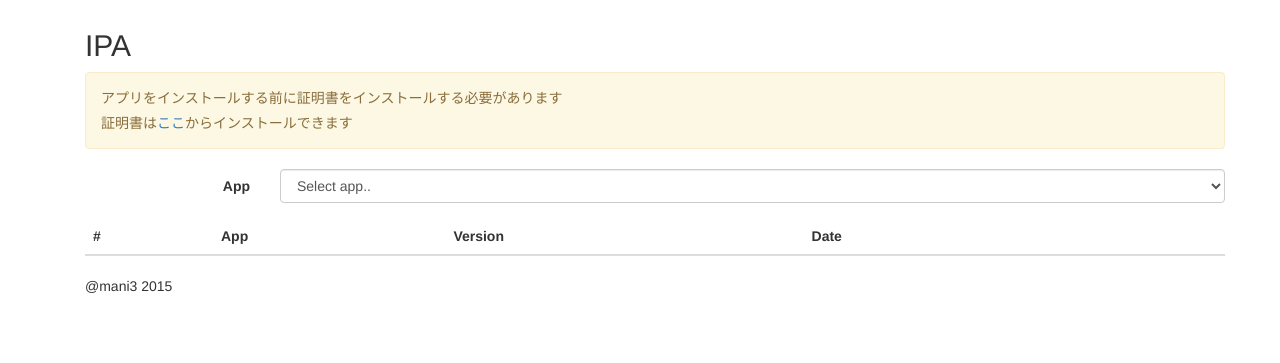
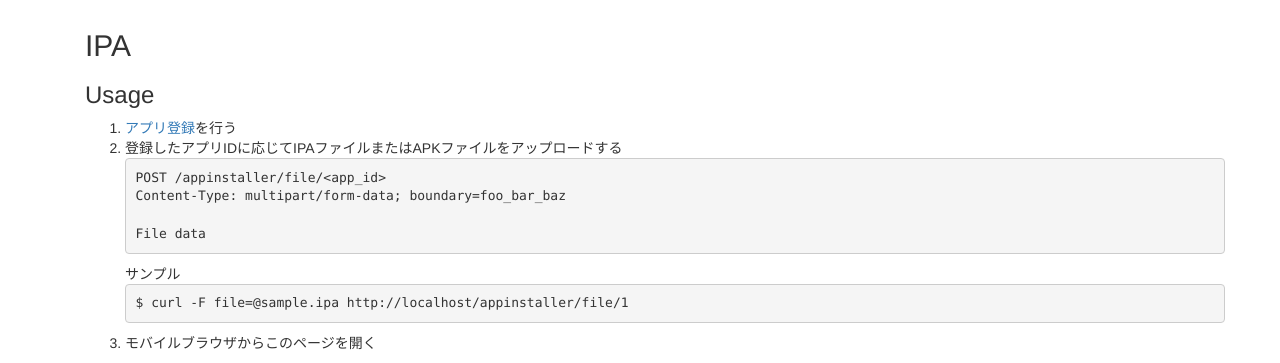
Before and after one commit to mani3/appinstaller, a Flask app: page /appinstaller/file/ in a window 1280 px wide. Shown: the part 51-414 px from the top of the page. Run offline with Flask 2, Linux system fonts and the light colour scheme; data that the repository does not hold is empty; some libraries are stand-ins or nearby versions.

Commit message:
Add usage

```diff
--- a/app/mod_file/controllers.py
+++ b/app/mod_file/controllers.py
@@ -21,6 +21,7 @@ mod_file = Blueprint(
 def index(app_id=None):
     error = None
     ua = request.headers.get('User-Agent')
+    host = request.headers.get('Host')
     applist = App.query.all()
     ipalist = []
     apklist = []
@@ -31,7 +32,7 @@ def index(app_id=None):
             Apk.created_at.desc()).all()
 
     return render_template('file/index.html', error=error,
-                           app_list=applist, ipa_list=ipalist, apk_list=apklist, is_mobile=is_mobile(ua))
+                           app_list=applist, ipa_list=ipalist, apk_list=apklist, is_mobile=is_mobile(ua), hostname=host)
 
 
 @mod_file.route('/<int:app_id>', methods=['POST'])
--- a/app/templates/file/index.html
+++ b/app/templates/file/index.html
@@ -1,6 +1,7 @@
 {% extends "layout.html" %}
 {% block body %}
 <h2>IPA</h2>
+{% if app_list|length > 0 %}
 <div class="alert alert-warning" role="alert">
   <p>アプリをインストールする前に証明書をインストールする必要があります</p>
   <p>証明書は<a href="{{ url_for('static', filename='server.crt') }}">ここ</a>からインストールできます</p>
@@ -18,6 +19,25 @@
     </div>
   </div>
 </form>
+{% else %}
+<h3>Usage</h3>
+<ol>
+<li><a href="{{ url_for('app.index') }}">アプリ登録</a>を行う</li>
+<li>登録したアプリIDに応じてIPAファイルまたはAPKファイルをアップロードする
+<pre>
+POST /appinstaller/file/&lt;app_id&gt;
+Content-Type: multipart/form-data; boundary=foo_bar_baz
+
+File data
+</pre>
+サンプル
+<pre>
+$ curl -F file=@sample.ipa http://{{ hostname }}/appinstaller/file/1
+</pre>
+</li>
+<li>モバイルブラウザからこのページを開く</li>
+</ol>
+{% endif %}
 <table class="table table-striped">
   <thead>
   <tr>
```
